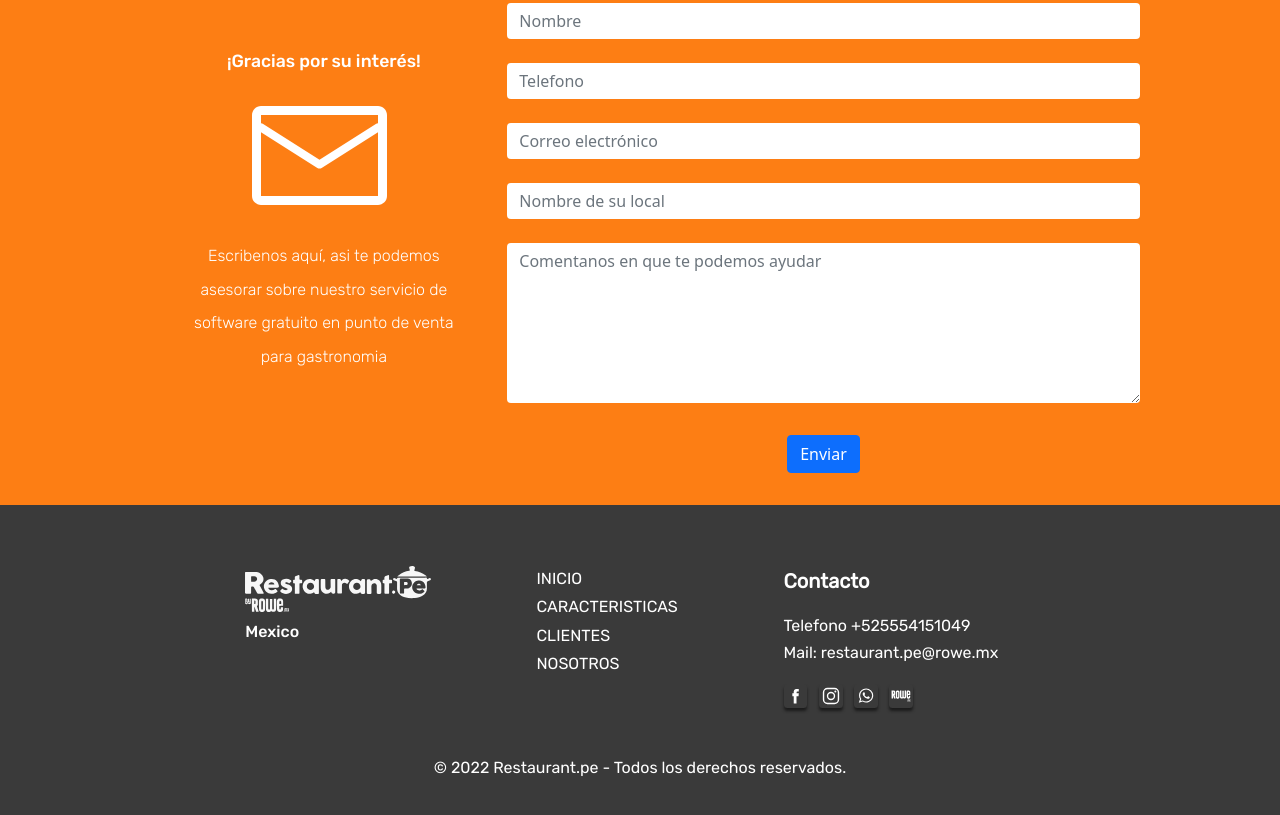
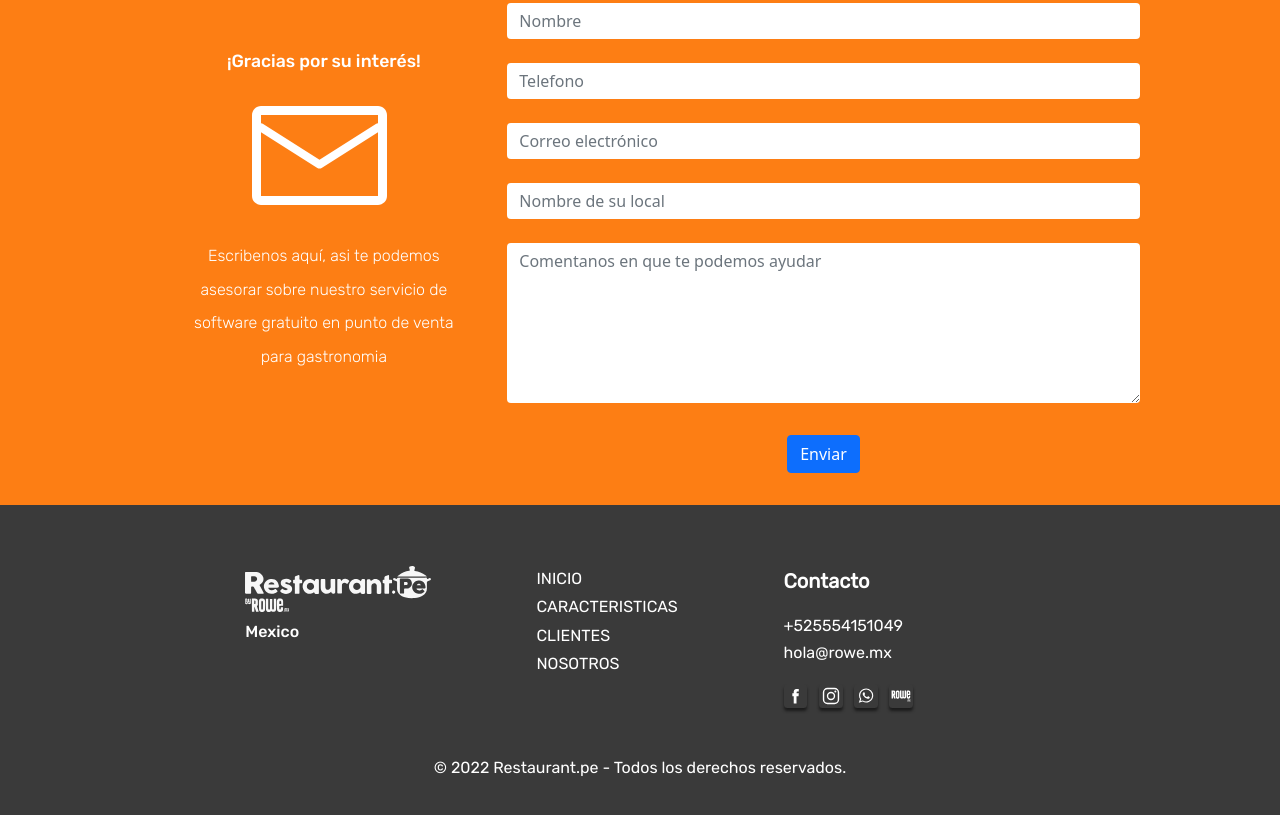
Before and after one commit to sebastianbarcia/restaurant.pe, a website: page index.html in a window 1280 px wide. Shown: the part 5255-6070 px from the top of the page. Drawn offline with Linux system fonts and the light colour scheme.

Commit message:
agregue mail y modifique info de footer

```diff
--- a/index.html
+++ b/index.html
@@ -388,8 +388,8 @@
               <p class="fs-5">Contacto</p>
             </div>
             <ul id="navFooter">
-              <li>Telefono +525554151049</li>
-              <li>Mail: restaurant.pe@rowe.mx</li>
+              <li>+525554151049</li>
+              <li>hola@rowe.mx</li>
             </ul>
           </div>
           <div class="redes">
```
